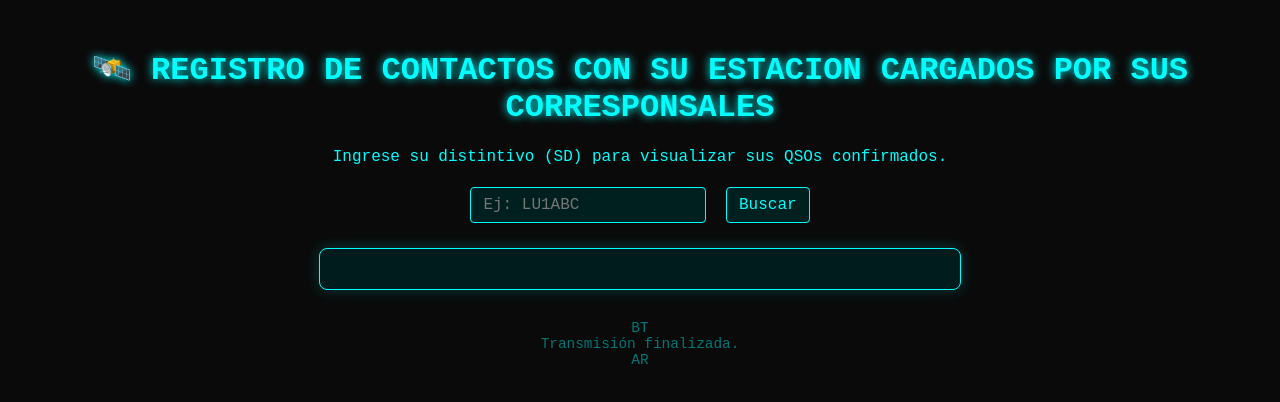
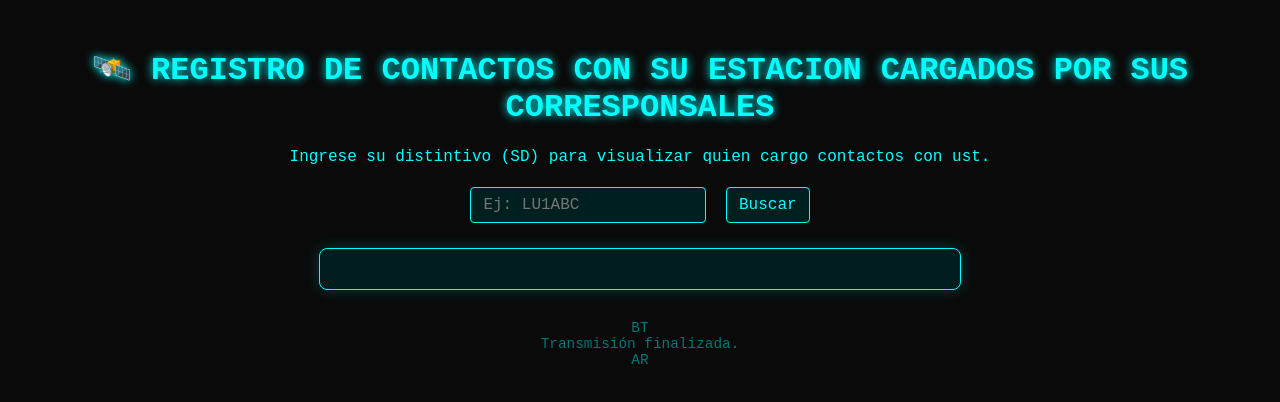
Before and after one commit to saraqsl/eventos, a plain HTML site: page eventos/concurso/visitante.html in a window 1280 px wide. Drawn offline with Linux system fonts and the light colour scheme.

Commit message:
Update visitante.html

```diff
--- a/eventos/concurso/visitante.html
+++ b/eventos/concurso/visitante.html
@@ -63,7 +63,7 @@ footer {
 
 <h1>🛰️ REGISTRO DE CONTACTOS CON SU ESTACION CARGADOS POR SUS CORRESPONSALES </h1>
 
-<p>Ingrese su distintivo (SD) para visualizar sus QSOs confirmados.</p>
+<p>Ingrese su distintivo (SD) para visualizar quien cargo contactos con ust.</p>
 
 <input type="text" id="sdVisitante" placeholder="Ej: LU1ABC" />
 <button onclick="buscarContactos()">Buscar</button>
```
